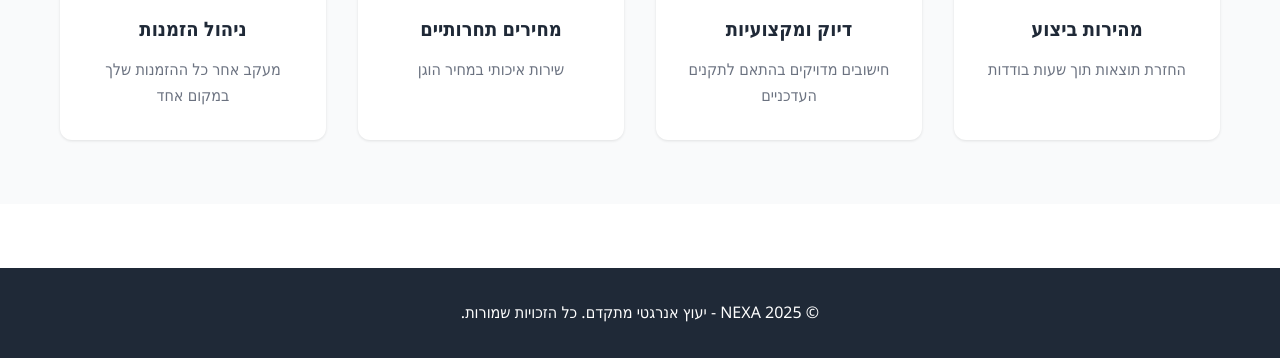
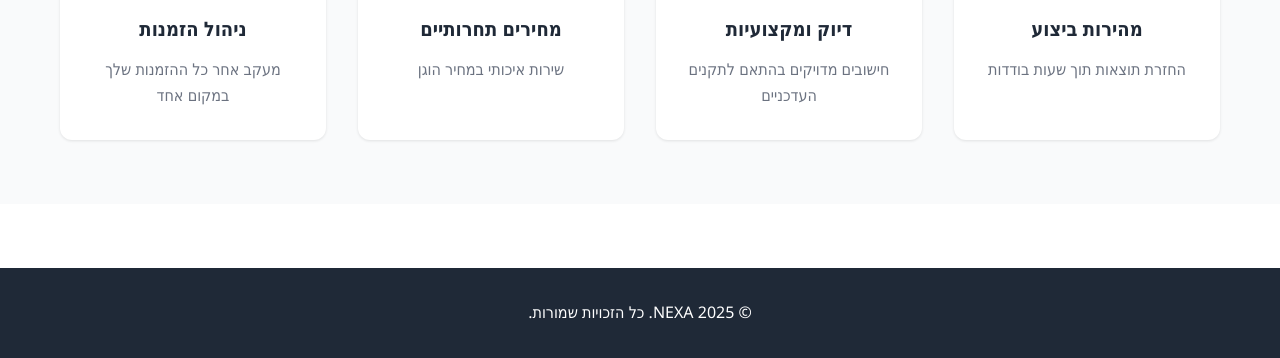
Before and after one commit to OfriTalesnick/nexa-energy-portal, a website: page public/index.html in a window 1280 px wide. Shown: the part 743-1101 px from the top of the page. Drawn offline with Linux system fonts and the light colour scheme.

Commit message:
Remove subtitle from footer

```diff
--- a/public/index.html
+++ b/public/index.html
@@ -146,7 +146,7 @@
     <!-- Footer -->
     <footer class="footer">
         <div class="container">
-            <p>&copy; 2025 NEXA - יעוץ אנרגטי מתקדם. כל הזכויות שמורות.</p>
+            <p>&copy; 2025 NEXA. כל הזכויות שמורות.</p>
         </div>
     </footer>
 
```
